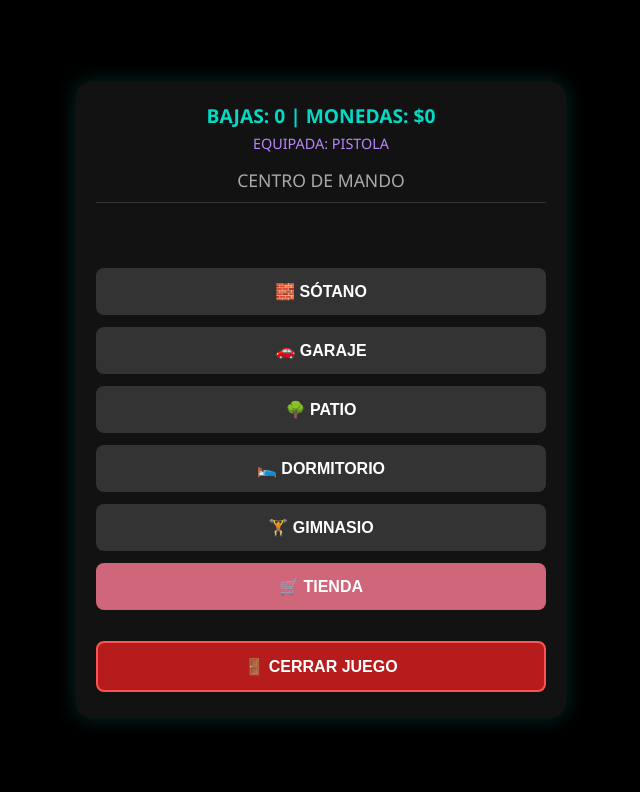
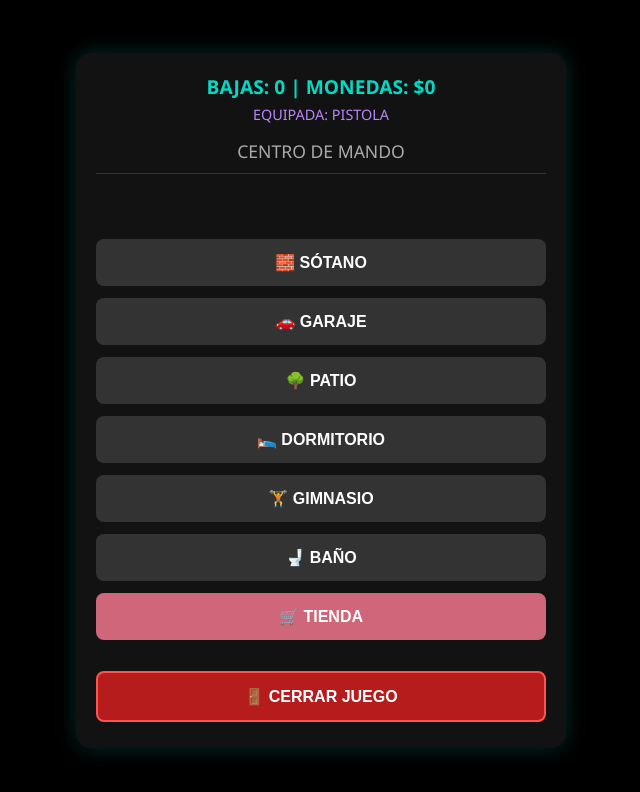
Before and after one commit to gobernadordiego181-commits/operaci-n-en-la-mansi-n, a plain HTML site: page index.html in a window 1280 px wide. Both pictures are taken after a click on the button "ENTRAR AL SISTEMA". Shown: the whole page, without its empty margins (319-959 px from the left). Drawn offline with Linux system fonts and the light colour scheme.

Commit message:
Actualización de código desde editor web

```diff
--- a/index.html
+++ b/index.html
@@ -45,6 +45,8 @@
         <button class="btn-lugar" onclick="viajarA('PATIO', sonidos.patio)">🌳 PATIO</button>
         <button class="btn-lugar" onclick="viajarA('DORMITORIO', sonidos.dormitorio)">🛌 DORMITORIO</button>
         <button class="btn-lugar" onclick="viajarA('GIMNASIO', sonidos.gimnasio)">🏋️ GIMNASIO</button>
+        <button class="btn-lugar" onclick="viajarA('BAÑO', sonidos.baño)">🚽 BAÑO</button>
+
         <button class="btn-tienda" onclick="abrirTienda()">🛒 TIENDA</button>
         <button class="btn-cerrar" onclick="cerrarJuego()">🚪 CERRAR JUEGO</button>
     </div>
@@ -81,7 +83,8 @@
         garaje: "https://audio-ssl.itunes.apple.com/itunes-assets/AudioPreview30/v4/de/04/83/de048374-d685-e8ba-b78c-1edcbf2c30aa/mzaf_1739495646603168620.plus.aac.p.m4a",
         patio: "https://audio-ssl.itunes.apple.com/itunes-assets/AudioPreview115/v4/56/fe/d1/56fed19d-c176-335a-45eb-3838b2cfbcbc/mzaf_6679725853651299047.plus.aac.p.m4a",
         dormitorio: "https://audio-ssl.itunes.apple.com/itunes-assets/AudioPreview221/v4/ec/4d/92/ec4d9293-512a-2279-a740-95b1c930eb67/mzaf_15926217069365452322.plus.aac.p.m4a",
-        gimnasio: "https://audio-ssl.itunes.apple.com/itunes-assets/AudioPreview18/v4/a1/fc/44/a1fc4457-9ebd-07ef-c709-77eec046c0ab/mzaf_7879227667139224588.plus.aac.p.m4a"
+        gimnasio: "https://audio-ssl.itunes.apple.com/itunes-assets/AudioPreview18/v4/a1/fc/44/a1fc4457-9ebd-07ef-c709-77eec046c0ab/mzaf_7879227667139224588.plus.aac.p.m4a",
+        baño: "https://audio-ssl.itunes.apple.com/itunes-assets/Music/9a/bd/86/mzm.xthhuevq.aac.p.m4a" // Sonido para el baño
     };
 
     const inventario = [
@@ -96,13 +99,13 @@
         "GARAJE": ["en la ventanilla del coche", "tras los neumáticos", "en la ventana lateral", "bajo el capó", "en el banco", "tras la moto", "en las repisas"],
         "PATIO": ["tras los arbustos", "sobre la barda", "en el ventanal", "bajo el árbol", "tras la fuente", "en la caseta", "en la alberca", "tras la barbacoa"],
         "DORMITORIO": ["en la cama", "tras el ropero", "en la ventana del balcón", "bajo la mesa", "tras las cortinas", "en el vestidor", "tras el espejo"],
-        "GIMNASIO": ["tras las pesas", "en las bancas", "tras los vidrios", "en la caminadora", "detrás del saco", "tras el dispensador"]
+        "GIMNASIO": ["tras las pesas", "en las bancas", "tras los vidrios", "en la caminadora", "detrás del saco", "tras el dispensador"],
+        "BAÑO": ["tras la cortina", "en la tina", "bajo el lavabo", "en el espejo", "tras el inodoro", "en el gabinete"] // Puntos del baño
     };
 
     let monedas = 0, monedasPendientes = 0, bajas = 0, armaEquipadaIdx = 0, lugarActual = "", enemigoActual = "";
     let mpAmbiente = new Audio(); mpAmbiente.loop = true;
 
-    // Función para sonidos con desbloqueo de audio
     function sonarEfecto(url) {
         const s = new Audio(url);
         s.play().catch(() => console.log("Error de audio"));
```
